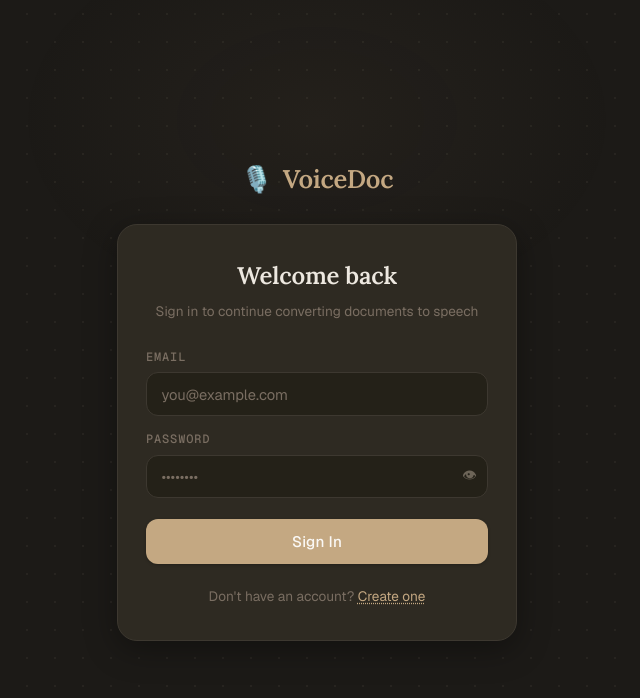
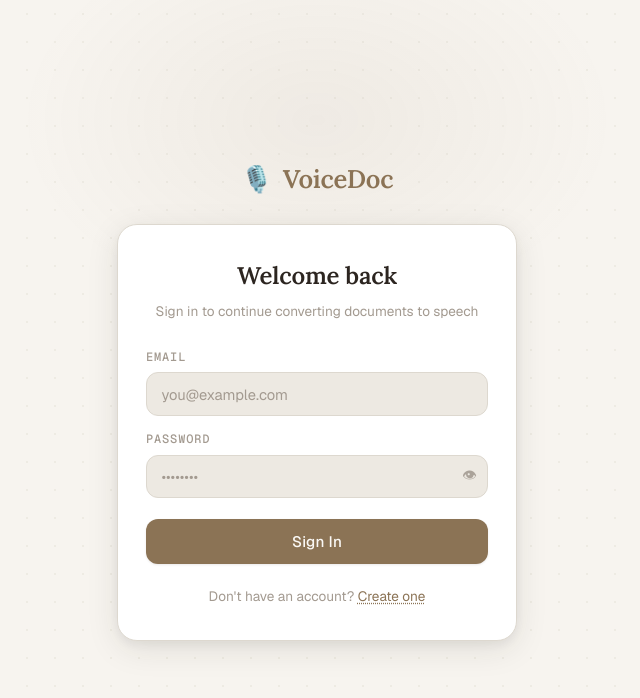
Before and after one commit to Shashwath007/TTS-proj, a Flask app: page /login in a window 1280 px wide. Shown: the top 698 px of the page, without its empty margins (323-963 px from the left). Run offline with Flask 3, Linux system fonts and the light colour scheme.

Commit message:
Change theme attribute from dark to light in login.html

```diff
--- a/templates/login.html
+++ b/templates/login.html
@@ -1,11 +1,11 @@
 <!DOCTYPE html>
-<html lang="en" data-theme="dark">
+<html lang="en" data-theme="light">
 <head>
   <meta charset="UTF-8" />
   <meta name="viewport" content="width=device-width, initial-scale=1.0" />
   <title>VoiceDoc — Login</title>
   <link rel="preconnect" href="https://fonts.googleapis.com" />
-  <link href="https://fonts.googleapis.com/css2?family=Syne:wght@400;600;700;800&family=DM+Mono:wght@400;500&family=DM+Sans:wght@300;400;500&display=swap" rel="stylesheet" />
+  <link href="https://fonts.googleapis.com/css2?family=Lora:ital,wght@0,400;0,500;0,600;1,400&family=Geist+Mono:wght@400;500&family=Geist:wght@300;400;500;600&display=swap" rel="stylesheet" />
   <link rel="stylesheet" href="/static/css/style.css" />
   <link rel="stylesheet" href="/static/css/auth.css" />
 </head>
```
